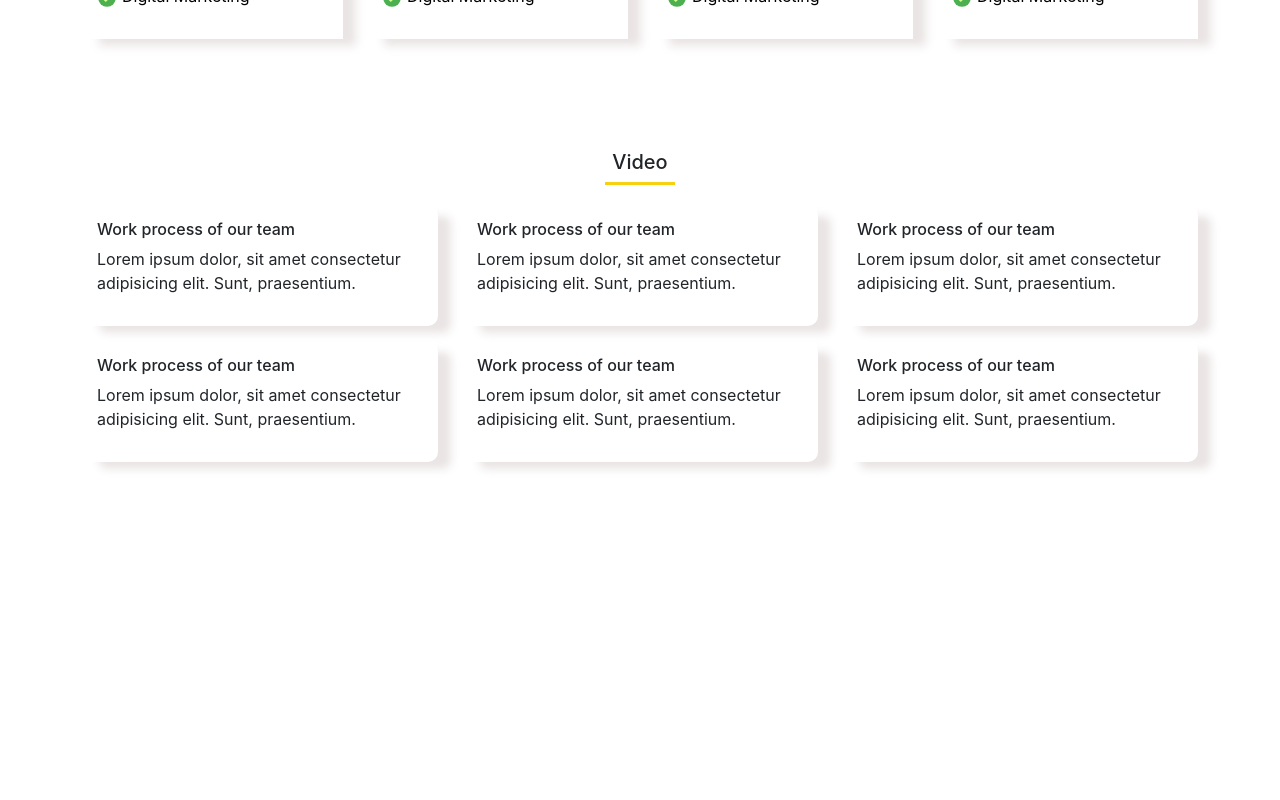
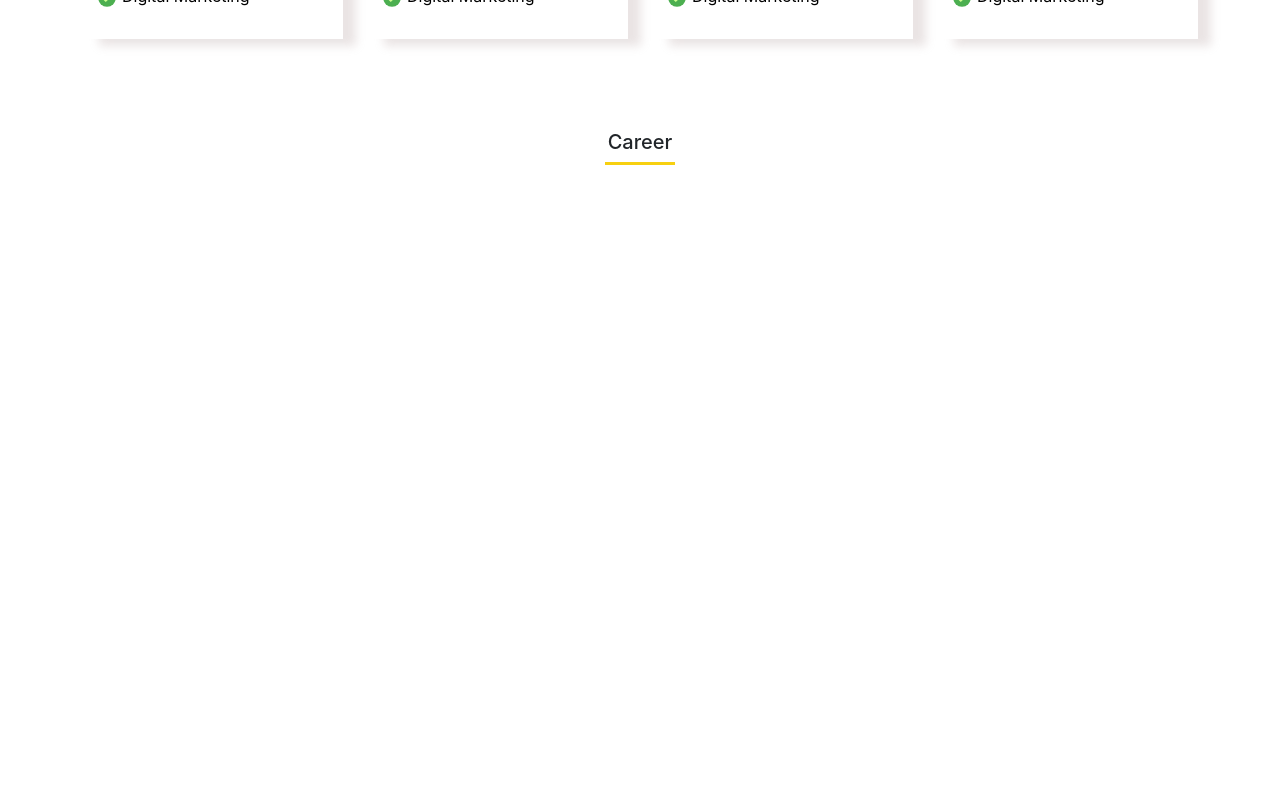
Before and after one commit to Rauf-pro/React-Company-Website, a React (Create React App) app: page / in a window 1280 px wide. Shown: the part 2540-3340 px from the top of the page. Built offline with nearby package versions, Linux system fonts and the light colour scheme; no server answers.

Commit message:
HTTP Request to Get API Data

```diff
--- a/src/App.js
+++ b/src/App.js
@@ -11,6 +11,7 @@ import ScrollToTop from "react-scroll-to-top";
 import "./App.css";
 import Feedback from "./components/Feedback/Feedback";
 import Video from "./components/Video/Video";
+import Career from "./components/Career/Career";
 
 const App = () => {
   return (
@@ -19,6 +20,7 @@ const App = () => {
       <Home />
       <About />
       <Service />
+      <Career/>
       <Video/>
       <Team/>
       <Testimonial />
--- /dev/null
+++ b/src/components/Career/Career.js
@@ -0,0 +1,42 @@
+import React, {useState, useEffect} from 'react';
+import { FaLowVision } from 'react-icons/fa';
+import './career.css'
+
+const Career = () => {
+    const url = "https://jsonplaceholder.typicode.com/posts";
+
+    const [data, setData] = useState([]);
+
+    const loadPostData = () => {
+        fetch(url, {
+            method: "GET"
+        }).then(res=>res.json())
+        .then((result)=>{
+
+            if(result){
+                setData(result);
+                console.log(result)
+            }
+
+
+        }).catch((err)=>{
+            console.log(err)
+        })
+    }
+    useEffect(()=>{
+      loadPostData();
+    },[]);
+  return (
+    <div className='container career'>
+        <div className="section_title">
+        <h5>Career</h5>
+        <span className="line"></span>
+      </div>
+      <div className="row">
+
+      </div>
+    </div>
+  )
+}
+
+export default Career
--- /dev/null
+++ b/src/components/Career/career.css
@@ -0,0 +1,3 @@
+.career{
+    height: 1000px;
+}
--- a/src/components/Team/Team.js
+++ b/src/components/Team/Team.js
@@ -64,8 +64,8 @@ const Team = () => {
       <div className="row">
         {data.map((item, index) => (
           <Fade right>
-            <div className="col-xl-4 col-lg-4 col-md-6 col-sm-12" key={index}>
-              <div className="card team-members-item">
+            <div className="col-xl-4 col-lg-4 col-md-6 col-sm-12">
+              <div className="card team-members-item" key={index}>
                 <img src={item.image} alt="team-img" />
                 <div className="team-info">
                   <h6>{item.name}</h6>
```
